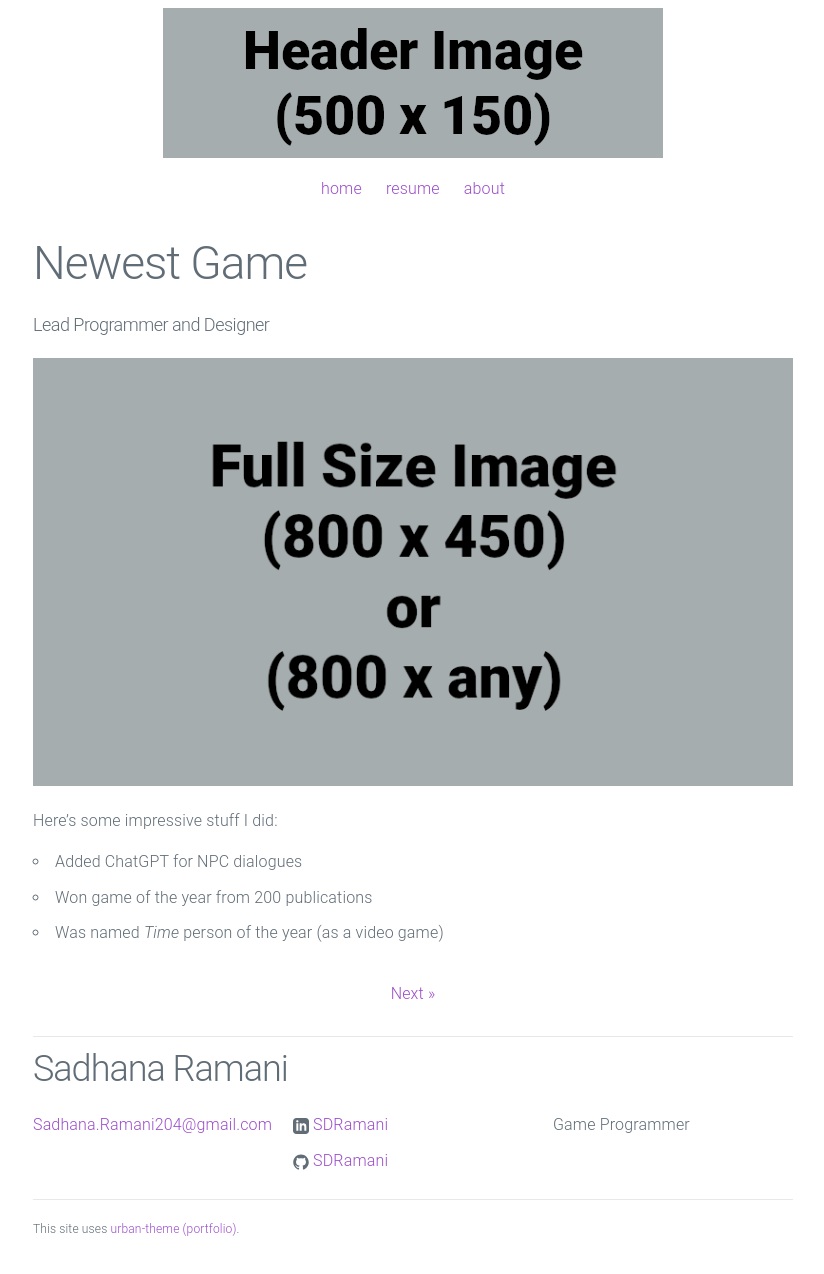
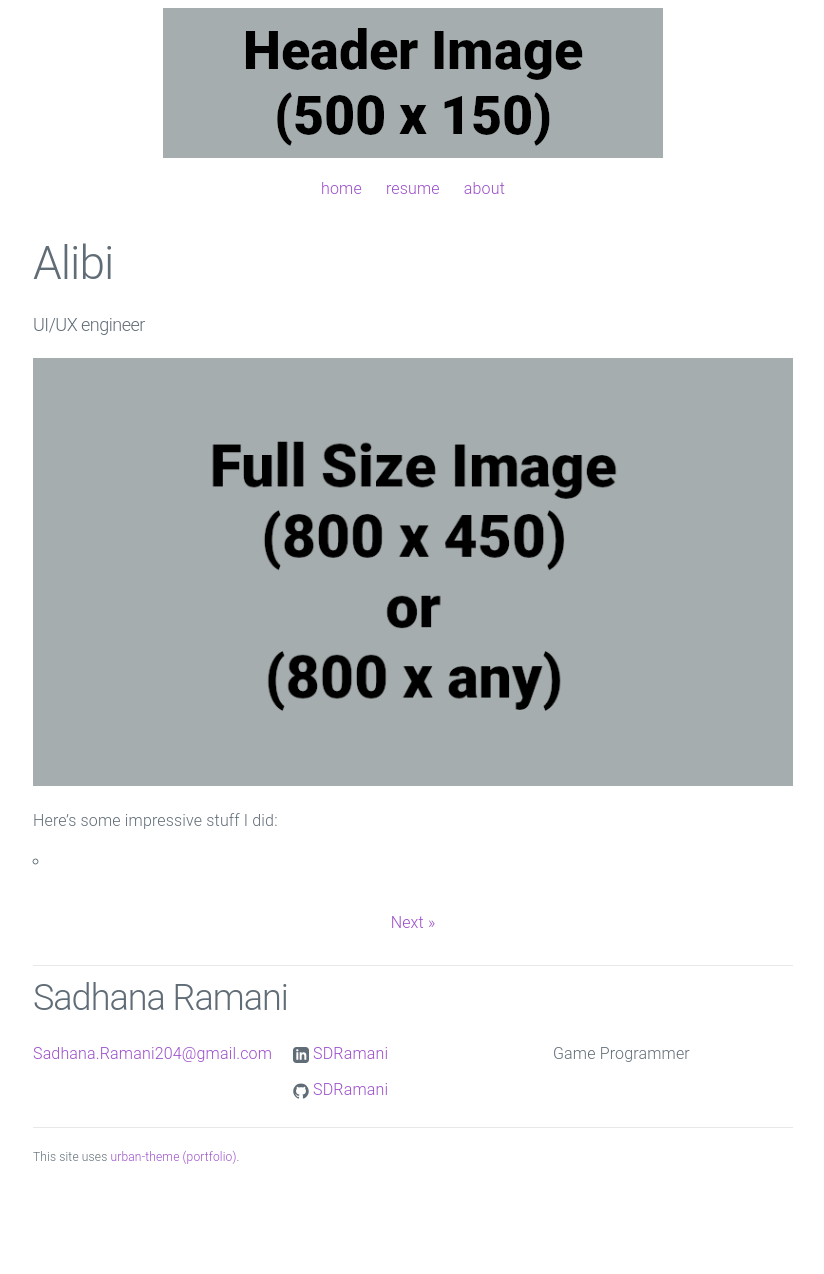
Before and after one commit to SDRamani/SDRamani.github.io, a Jekyll site: the page built from _posts/2022-10-09-newest-game.md, in a window 1280 px wide. Shown: the whole page, without its empty margins (227-1051 px from the left). Built offline with Jekyll 4.4.1, drawn with Linux system fonts in a browser that asks for light colours; after the commit the page ends 1203 px from its top, so only the background shows below that.

Commit message:
Update 2022-10-09-newest-game.md

```diff
--- a/_posts/2022-10-09-newest-game.md
+++ b/_posts/2022-10-09-newest-game.md
@@ -1,8 +1,8 @@
 ---
 layout: post
-title:  "Newest Game"
-summary: "Lead Programmer and Designer"
-date:   2022-10-09 15:39:40
+title:  "Alibi"
+summary: "UI/UX engineer"
+date:   2024-08-20
 preview: /assets/postpreview.png
 ---
 
@@ -10,6 +10,4 @@ preview: /assets/postpreview.png
 
 Here's some impressive stuff I did:
 
-* Added ChatGPT for NPC dialogues
-* Won game of the year from 200 publications
-* Was named *Time* person of the year (as a video game)
+*
```
